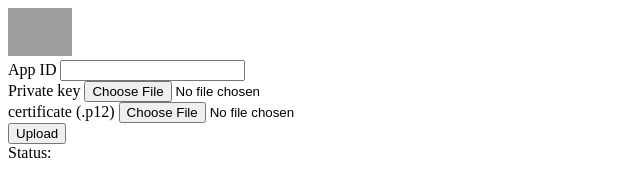
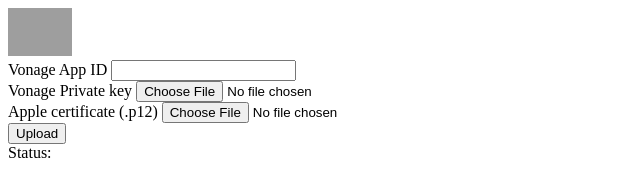
Before and after one commit to nexmo-community/ios-push-uploader, a website: page views/index.html in a window 1280 px wide. Shown: the whole page, without its empty margins (0-640 px from the left). Drawn offline with Linux system fonts and the light colour scheme; grey boxes are pictures that could not be loaded.

Commit message:
Add explicit names

```diff
--- a/views/index.html
+++ b/views/index.html
@@ -16,17 +16,17 @@
   <br />
   <form>
     <label>
-      App ID
+      Vonage App ID
       <input name="appid" type="text" required />
     </label>
     <br />
     <label>
-      Private key
+      Vonage Private key
       <input name="privatekey" type="file" accept=".key" required />
     </label>
     <br />
     <label>
-      certificate (.p12)
+      Apple certificate (.p12)
       <input name="certificate" type="file" accept=".p12" required />
     </label>
     <br />
```
